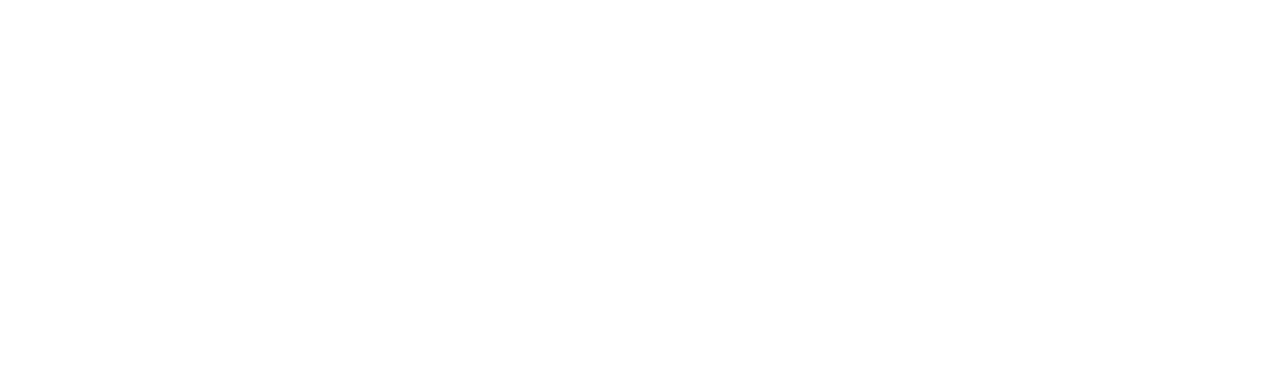
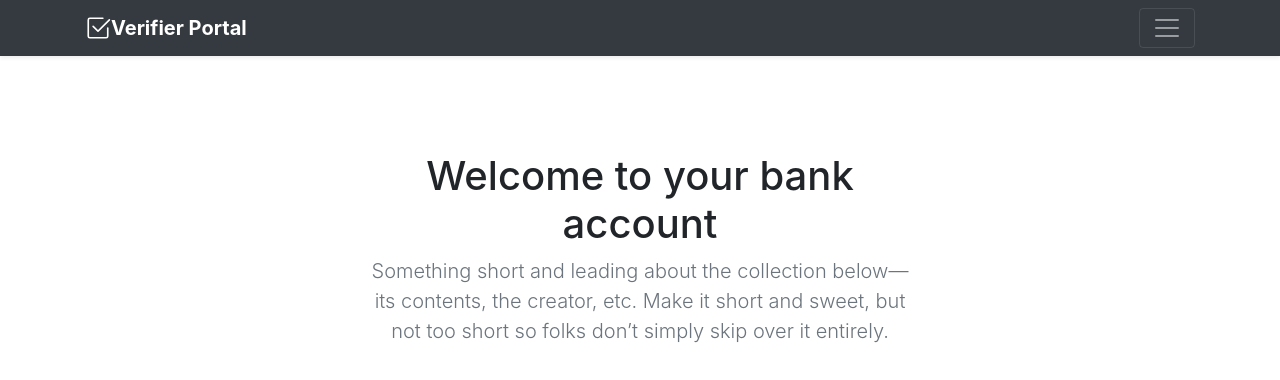
Before and after one commit to walt-id/waltid-verifier-portal, a Nuxt app: page /success in a window 1280 px wide. Before the commit this address had no page. Shown: the top 380 px of the page. Built offline with nearby package versions, Linux system fonts and the light colour scheme.

Commit message:
launch verifier portal on port 4000 success page

```diff
--- a/nuxt.config.js
+++ b/nuxt.config.js
@@ -55,5 +55,8 @@ export default {
   build: {
   },
 
-  ssr: false
+  ssr: false,
+  server: {
+    port: 4000
+  }
 }
--- /dev/null
+++ b/pages/success.vue
@@ -0,0 +1,98 @@
+<template>
+  <div>
+    <header>
+      <div id="navbarHeader" class="collapse bg-dark">
+        <div class="container">
+          <div class="row">
+            <div class="col-sm-8 col-md-7 py-4">
+              <h4 class="text-white">
+                About walt.id
+              </h4>
+              <p class="text-muted">
+                Add some information about the album below, the author, or any other background context. Make it a few sentences long so folks can pick up
+                some informative tidbits. Then, link them off to some social networking sites or contact information.
+              </p>
+            </div>
+            <div class="col-sm-4 offset-md-1 py-4">
+              <h4 class="text-white">
+                Contact
+              </h4>
+              <ul class="list-unstyled">
+                <li><a href="https://walt.id" class="text-white">https://walt.id</a></li>
+                <li><a href="mailto:office@walt.id" class="text-white">office@walt.id</a></li>
+              </ul>
+            </div>
+          </div>
+        </div>
+      </div>
+      <div class="navbar navbar-dark bg-dark shadow-sm">
+        <div class="container">
+          <a href="#" class="navbar-brand d-flex align-items-center">
+
+            <!--        <svg xmlns="http://www.w3.org/2000/svg" width="26" height="26" fill="currentColor" class="bi bi-bookmark-check" viewBox="0 0 16 16">-->
+            <!--          <path fill-rule="evenodd" d="M10.854 5.146a.5.5 0 0 1 0 .708l-3 3a.5.5 0 0 1-.708 0l-1.5-1.5a.5.5 0 1 1 .708-.708L7.5 7.793l2.646-2.647a.5.5 0 0 1 .708 0z"/>-->
+            <!--          <path d="M2 2a2 2 0 0 1 2-2h8a2 2 0 0 1 2 2v13.5a.5.5 0 0 1-.777.416L8 13.101l-5.223 2.815A.5.5 0 0 1 2 15.5V2zm2-1a1 1 0 0 0-1 1v12.566l4.723-2.482a.5.5 0 0 1 .554 0L13 14.566V2a1 1 0 0 0-1-1H4z"/>-->
+            <!--        </svg>-->
+            <svg
+              xmlns="http://www.w3.org/2000/svg"
+              width="26"
+              height="26"
+              fill="currentColor"
+              class="bi bi-check2-square"
+              viewBox="0 0 16 16"
+            >
+              <path d="M3 14.5A1.5 1.5 0 0 1 1.5 13V3A1.5 1.5 0 0 1 3 1.5h8a.5.5 0 0 1 0 1H3a.5.5 0 0 0-.5.5v10a.5.5 0 0 0 .5.5h10a.5.5 0 0 0 .5-.5V8a.5.5 0 0 1 1 0v5a1.5 1.5 0 0 1-1.5 1.5H3z" />
+              <path d="m8.354 10.354 7-7a.5.5 0 0 0-.708-.708L8 9.293 5.354 6.646a.5.5 0 1 0-.708.708l3 3a.5.5 0 0 0 .708 0z" />
+            </svg>
+
+            <strong>Verifier Portal</strong>
+          </a>
+          <button
+            class="navbar-toggler"
+            type="button"
+            data-bs-toggle="collapse"
+            data-bs-target="#navbarHeader"
+            aria-controls="navbarHeader"
+            aria-expanded="false"
+            aria-label="Toggle navigation"
+          >
+            <span class="navbar-toggler-icon" />
+          </button>
+        </div>
+      </div>
+    </header>
+
+    <main>
+      <section class="py-5 text-center container">
+        <div class="row py-lg-5">
+          <div class="col-lg-6 col-md-8 mx-auto">
+            <h1 class="fw-light">
+              Welcome to your bank account
+            </h1>
+            <p class="lead text-muted">
+              Something short and leading about the collection below—its contents, the creator, etc. Make it short and sweet, but not too short so
+              folks don’t simply skip over it entirely.
+            </p>
+            <p>
+            <!--                    <a href="#" class="btn btn-primary my-2">Login with SSI</a>-->
+            </p>
+          </div>
+        </div>
+      </section>
+    </main>
+  </div>
+</template>
+
+<script>
+if (window.opener != null) {
+  window.opener.location = '/success'
+  window.close()
+}
+export default {
+  name: 'success.vue'
+}
+</script>
+
+<style scoped>
+
+</style>
```
